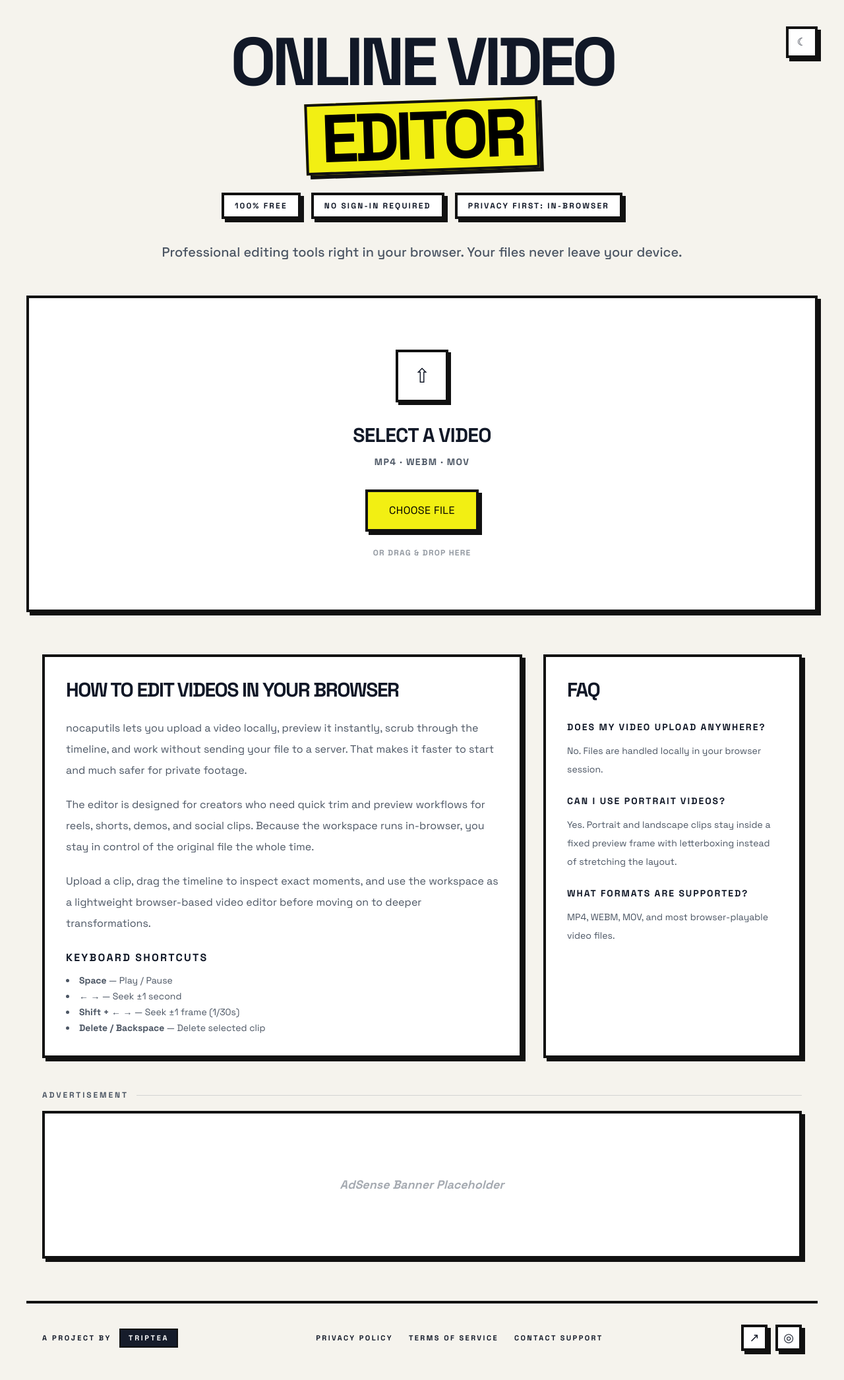
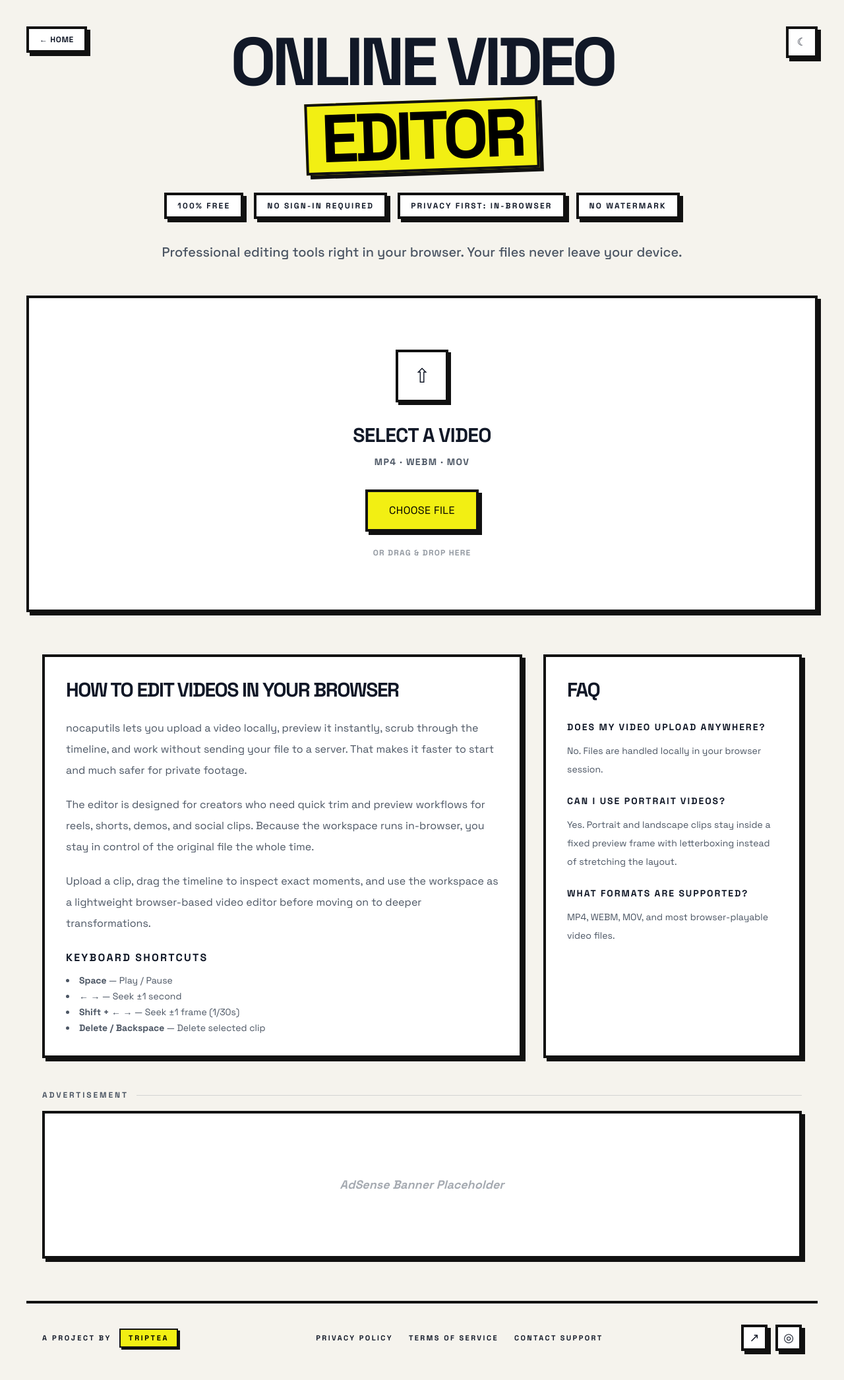
Before and after one commit to milanpandey/nocaputils, a Next.js app: page /online-video-editor in a window 1280 px wide. Shown: the top 2092 px of the page at 66% size. Built offline with nearby package versions, Linux system fonts and the light colour scheme.

Commit message:
fix: Vid editor - Minor tweaks

```diff
--- a/src/app/online-video-editor/page.tsx
+++ b/src/app/online-video-editor/page.tsx
@@ -39,6 +39,14 @@ export default function OnlineVideoEditor() {
         dangerouslySetInnerHTML={{ __html: JSON.stringify(structuredData) }}
       />
       <div className="relative mx-auto flex w-full max-w-7xl flex-col px-6 pb-8 pt-10 md:px-10 md:pt-12">
+        <div className="absolute left-6 top-8 md:left-10 md:top-10">
+          <a
+            href="/"
+            className="neo-button flex items-center gap-2 bg-[var(--bg-panel)] px-4 py-2 text-xs font-black uppercase tracking-wider"
+          >
+            ← Home
+          </a>
+        </div>
         <div className="absolute right-6 top-8 md:right-10 md:top-10">
           <ThemeToggle />
         </div>
@@ -53,7 +61,7 @@ export default function OnlineVideoEditor() {
             </h1>
 
             <div className="mt-8 flex flex-wrap justify-center gap-4">
-              {["100% Free", "No Sign-In Required", "Privacy First: In-Browser"].map(
+              {["100% Free", "No Sign-In Required", "Privacy First: In-Browser", "No Watermark"].map(
                 (label) => (
                   <div
                     key={label}
@@ -165,9 +173,14 @@ export default function OnlineVideoEditor() {
               <p className="text-[11px] font-black uppercase tracking-[0.24em]">
                 A Project By
               </p>
-              <span className="border-2 border-[var(--border-main)] bg-[var(--bg-dark)] px-3 py-1 text-[11px] font-black uppercase tracking-[0.24em] text-white">
+              <a
+                href="https://play.google.com/store/apps/details?id=com.triptea.app"
+                target="_blank"
+                rel="noopener noreferrer"
+                className="border-2 border-[var(--border-main)] bg-[var(--accent)] px-3 py-1 text-[11px] font-black uppercase tracking-[0.24em] !text-black shadow-[3px_3px_0_0_var(--border-main)] transition-all hover:translate-x-[1px] hover:translate-y-[1px] hover:shadow-[2px_2px_0_0_var(--border-main)]"
+              >
                 TripTea
-              </span>
+              </a>
             </div>
 
             <div className="flex flex-wrap justify-center gap-6 text-[11px] font-black uppercase tracking-[0.22em]">
--- a/src/app/page.tsx
+++ b/src/app/page.tsx
@@ -107,7 +107,7 @@ export default function Home() {
             </div>
 
             <div className="flex items-center justify-center">
-              <div className="relative w-full max-w-[20rem] rotate-[4deg] border-4 border-[var(--border-main)] bg-[var(--accent)] p-4 shadow-[8px_8px_0_0_var(--border-main)]">
+              <div className="relative w-full max-w-[20rem] rotate-[4deg] border-4 border-[var(--border-main)] bg-[var(--accent)] p-4 text-black shadow-[8px_8px_0_0_var(--border-main)]">
                 <div className="absolute -left-2 -top-2 border-2 border-[var(--border-main)] bg-white px-2 py-1 text-[10px] font-black uppercase tracking-[0.2em] text-black">
                   New App
                 </div>
--- a/src/components/video-editor/ExportPanel.tsx
+++ b/src/components/video-editor/ExportPanel.tsx
@@ -250,7 +250,7 @@ export default function ExportPanel({
               <button
                 type="button"
                 onClick={handleExport}
-                className="neo-button w-full bg-[var(--accent)] px-4 py-3 text-sm font-black uppercase tracking-wider"
+                className="neo-button w-full bg-[var(--accent)] px-4 py-3 text-sm font-black uppercase tracking-wider text-black"
               >
                 Start Export
               </button>
@@ -277,7 +277,7 @@ export default function ExportPanel({
               <a
                 href={downloadUrl}
                 download="edited-video.mp4"
-                className="neo-button inline-block bg-[var(--accent)] px-6 py-3 text-sm font-black uppercase tracking-wider"
+                className="neo-button inline-block bg-[var(--accent)] px-6 py-3 text-sm font-black uppercase tracking-wider text-black"
               >
                 Download .mp4
               </a>
```
